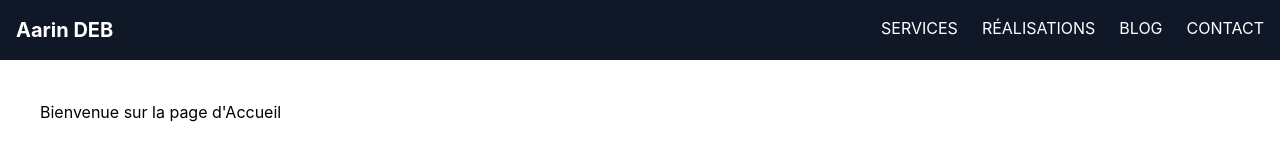
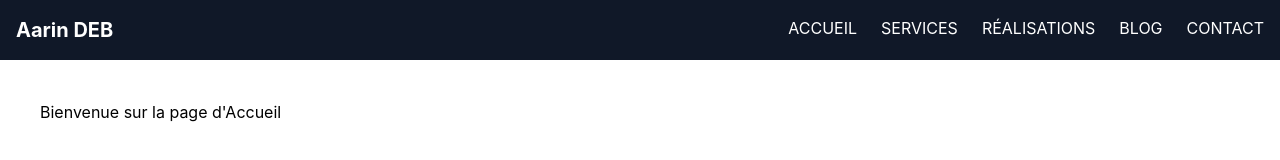
Before and after one commit to userXXIIXII/cv_react, a React (Vite) app: page / in a window 1280 px wide. Shown: the top 160 px of the page. Built offline with nearby package versions, Linux system fonts and the light colour scheme.

Commit message:
ajout d'un link oublié: page d'accueil

```diff
--- a/src/components/Navbar.jsx
+++ b/src/components/Navbar.jsx
@@ -8,10 +8,11 @@ function Navbar() {
     return (
         <nav className="bg-gray-900 text-white p-4">
             <div className="container mx-auto flex justify-between">
-                <Link to="/" className="text-xl font-bold">Aarin DEB</Link>
+                <h2 className="text-xl font-bold">Aarin DEB</h2>
 
                 {/* Menu Desktop (visible sur md et plus) */}
                 <div className="hidden md:flex space-x-6">
+                    <Link to="/" className="hover:text-blue-400">ACCUEIL</Link>
                     <Link to="/services" className="hover:text-blue-400">SERVICES</Link>
                     <Link to="/realisations" className="hover:text-blue-400">RÉALISATIONS</Link>
                     <Link to="/blog" className="hover:text-blue-400">BLOG</Link>
```
